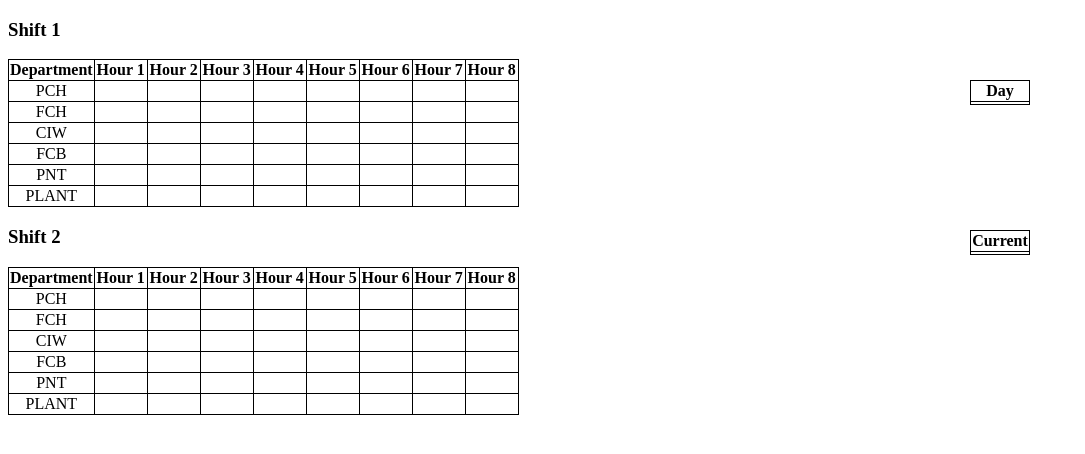
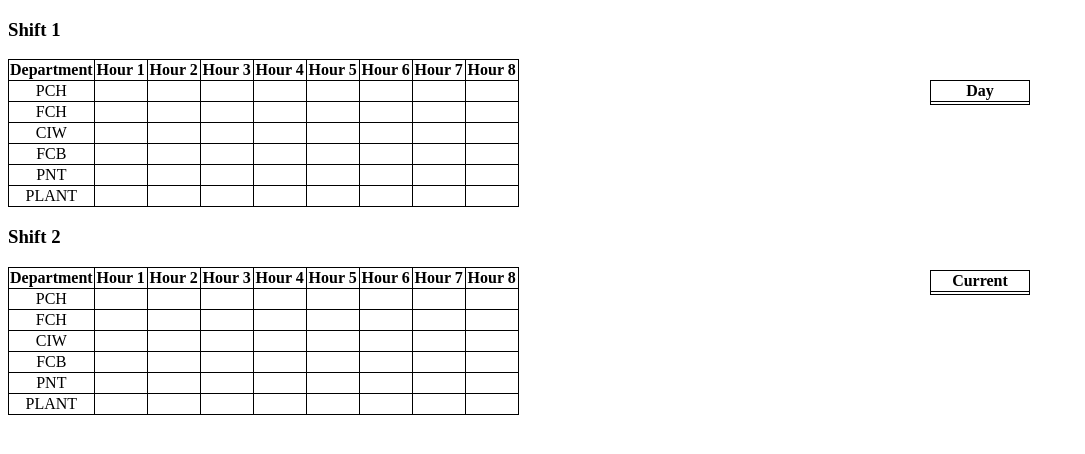
Before and after one commit to ptaylor403/dripping_with_data, a Django app: template hpv/templates/hpv/hpv.html in a window 1280 px wide. Shown: the top 454 px of the page, without its empty margins (0-1085 px from the left). Run offline with Django 3.2, Linux system fonts and the light colour scheme; the template is opened without the code that fills it, so the values that code supplies are empty; parts of the project's set-up code (start-up, migrations or seed data) failed here and were passed over.

Commit message:
css changes to finished trucks tables

```diff
--- a/hpv/static/hpv/style.css
+++ b/hpv/static/hpv/style.css
@@ -2,14 +2,14 @@
   position: absolute;
   top: 80px;
   right: 250px;
-  width: 60px;
+  width: 100px;
 }
 
 #claim_hour{
   position: absolute;
-  top: 230px;
+  top: 270px;
   right: 250px;
-  width: 60px;
+  width: 100px;
 }
 
 table, tr, td{
@@ -48,5 +48,5 @@ td{
 #claim_title{
   position: absolute;
   top: 25px;
-  right: 243px;
+  right: 267px;
 }
--- a/hpv/templates/hpv/hpv2.html
+++ b/hpv/templates/hpv/hpv2.html
@@ -65,9 +65,7 @@
           <td class=total>total: {{ day_total }}</td>
         </tr>
         <tr>
-          <td>
-            hpv: {{day_HPV|floatformat}}
-          </td>
+          <td class=total>hpv: {{day_HPV|floatformat}}</td>
         </tr>
       </table>
 
```
